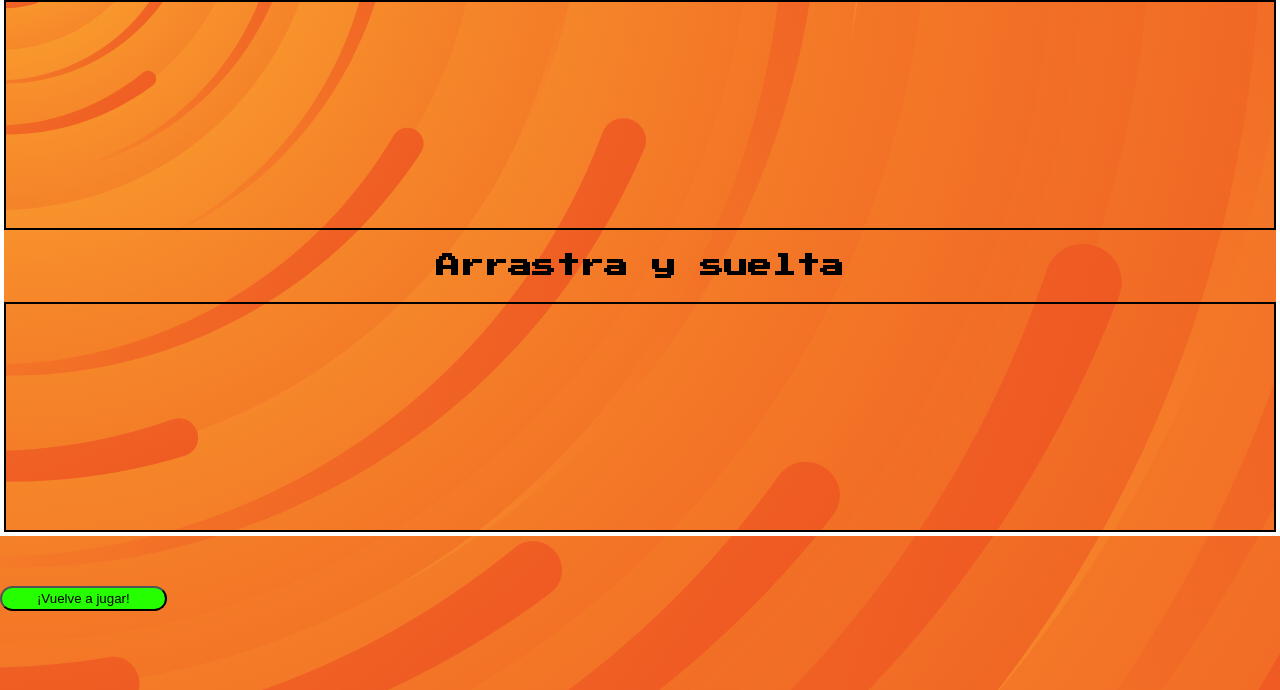
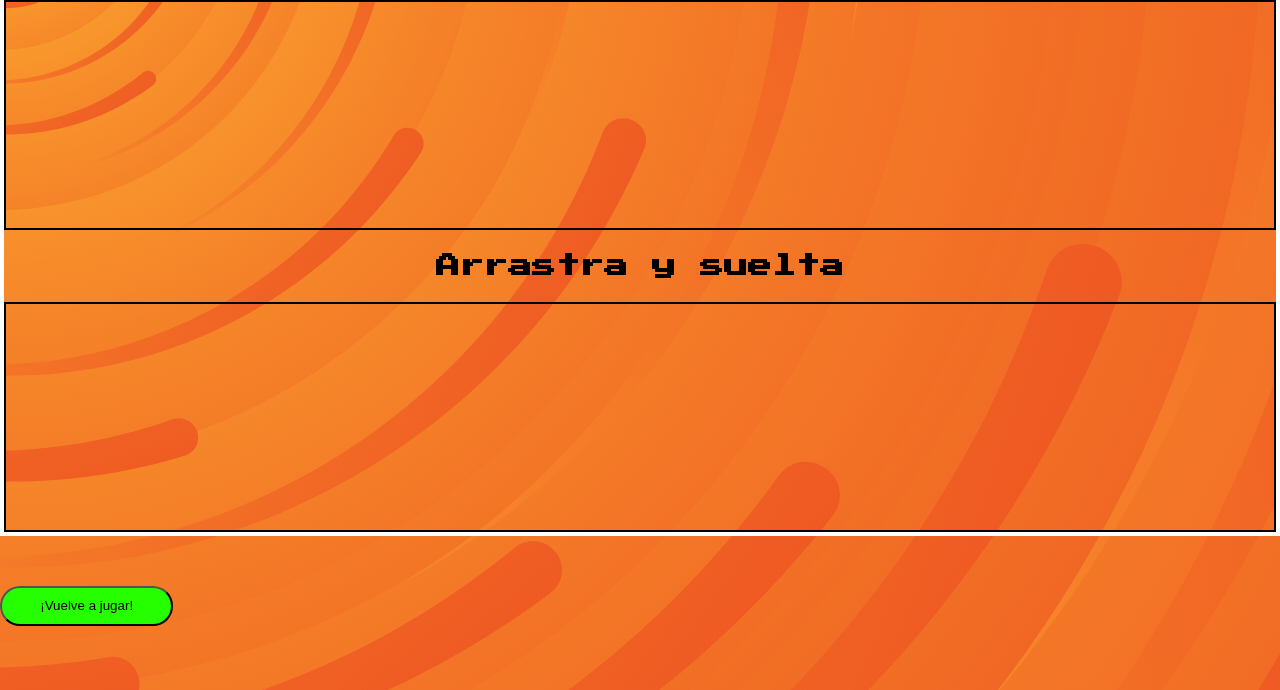
Before and after one commit to OlVeRaS94/AdivinaElPersonaje, a plain HTML site: page index.html in a window 1280 px wide. Shown: the part 110-800 px from the top of the page. Drawn offline with Linux system fonts and the light colour scheme; no server answers.

Commit message:
cambios en la hoja de estilos

```diff
--- a/css/style.css
+++ b/css/style.css
@@ -1,5 +1,6 @@
 @import url('https://fonts.googleapis.com/css2?family=Press+Start+2P&display=swap');
-*{
+
+* {
     margin: 0;
     padding: 0;
     box-sizing: border-box;
@@ -13,7 +14,7 @@ body {
     background-size: cover;
 }
 
-.main-container{
+.main-container {
     width: 100%;
     margin: 3.1em auto;
     border: 0.3em solid white;
@@ -22,11 +23,13 @@ body {
     gap: 1.5em;
 }
 
-h1, h2{
+h1,
+h2 {
     text-align: center;
 }
 
-.draggable-elements, .droppable-elements{
+.draggable-elements,
+.droppable-elements {
     border: 0.13em solid black;
     display: flex;
     flex-wrap: wrap;
@@ -36,7 +39,7 @@ h1, h2{
     min-height: 14.4em;
 }
 
-.names{
+.names {
     border: 0.2em dashed brown;
     min-width: 6.3em;
     padding: 0 0.6em;
@@ -49,23 +52,25 @@ h1, h2{
     width: 7.5em;
 }
 
-.equivocado{
+.equivocado {
     text-align: center;
-    font-size: 2em;
+    font-size: 1em;
     color: white;
 }
-.ganar{
+
+.ganar {
     margin-top: 4.4em;
     text-align: center;
     font-size: 2em;
     color: white;
 }
 
-.reset{
-width: 12.5em;
-height: 1.9em;
-background: #26ff00;
-color: #000000;
-cursor: pointer;
-border-radius: 4em;
+.reset {
+    text-align: center;
+    width: 13em;
+    height: 3em;
+    background: #26ff00;
+    color: #000000;
+    cursor: pointer;
+    border-radius: 4em;
 }
```
